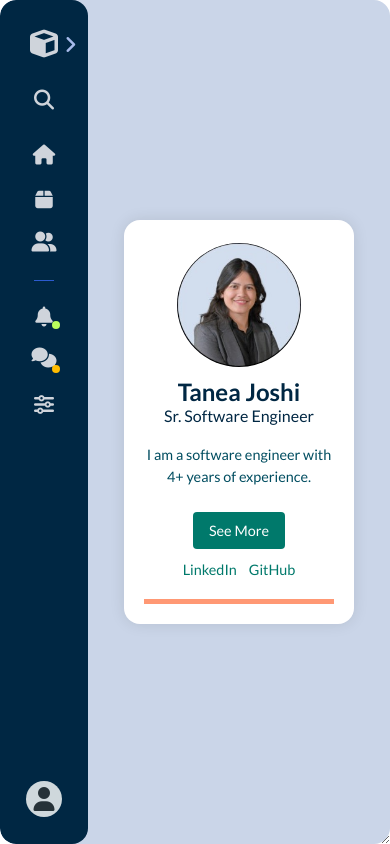
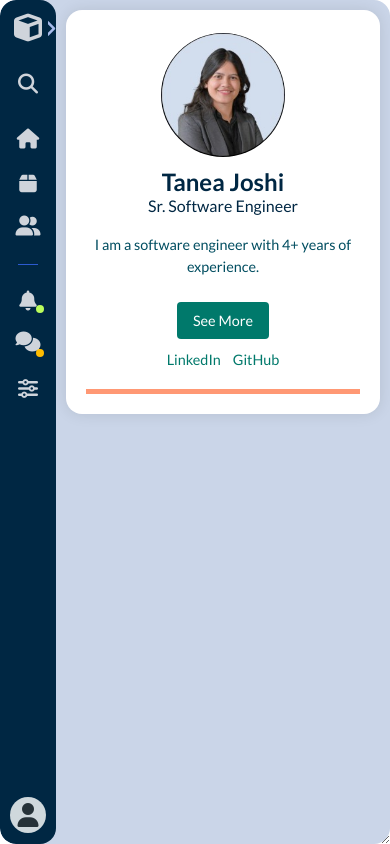
Before and after one commit to png-akatsuki/vt-interaction-tests, a Vue app: page / in a window 390 px wide. Built offline with nearby package versions, Linux system fonts and the light colour scheme.

Commit message:
mobile screen fix

```diff
--- a/src/components/ProfileCard.vue
+++ b/src/components/ProfileCard.vue
@@ -253,12 +253,10 @@ a {
   .details-column {
     width: 100%;
   }
-  .content {
-    align-items: baseline;
-    overflow: scroll;
-  }
+
   .profile-card-wrapper {
     flex-direction: column;
+    padding:10px;
   }
 }
 </style>
--- a/src/theme/global.css
+++ b/src/theme/global.css
@@ -533,3 +533,25 @@ body {
   font-size: 0.75rem;
   color: #a7bbeb;
 }
+
+
+@media (max-width: 700px) {
+  .content {
+    align-items: baseline !important;
+    overflow: auto !important;
+    padding: 0 !important;
+  }
+
+  .sidenav.is-collapsed {
+    width: 3.5rem;
+}
+.sidenav {
+  padding: 0.5rem;
+}
+
+.header .sidenav__button-icon {
+  margin-left: -4px;
+}
+
+
+}
```
